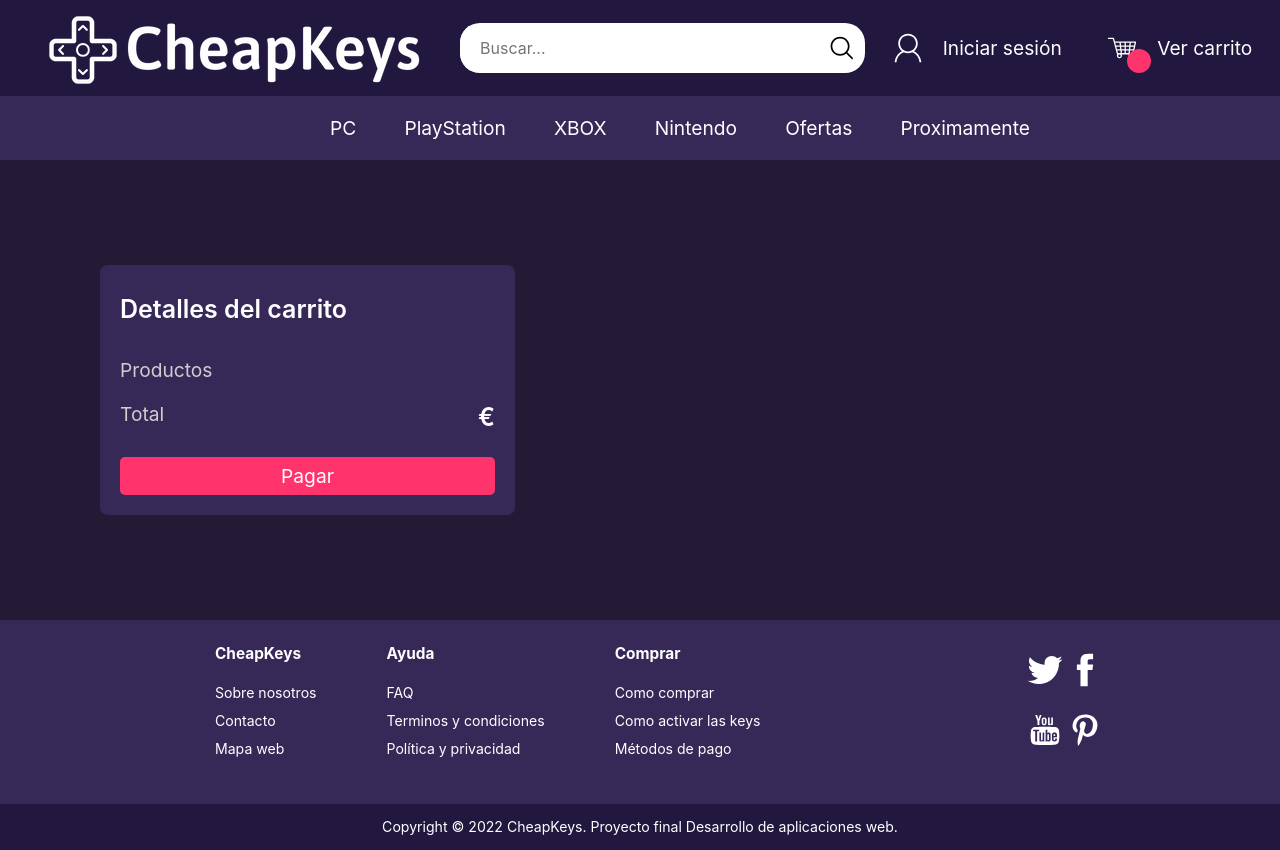
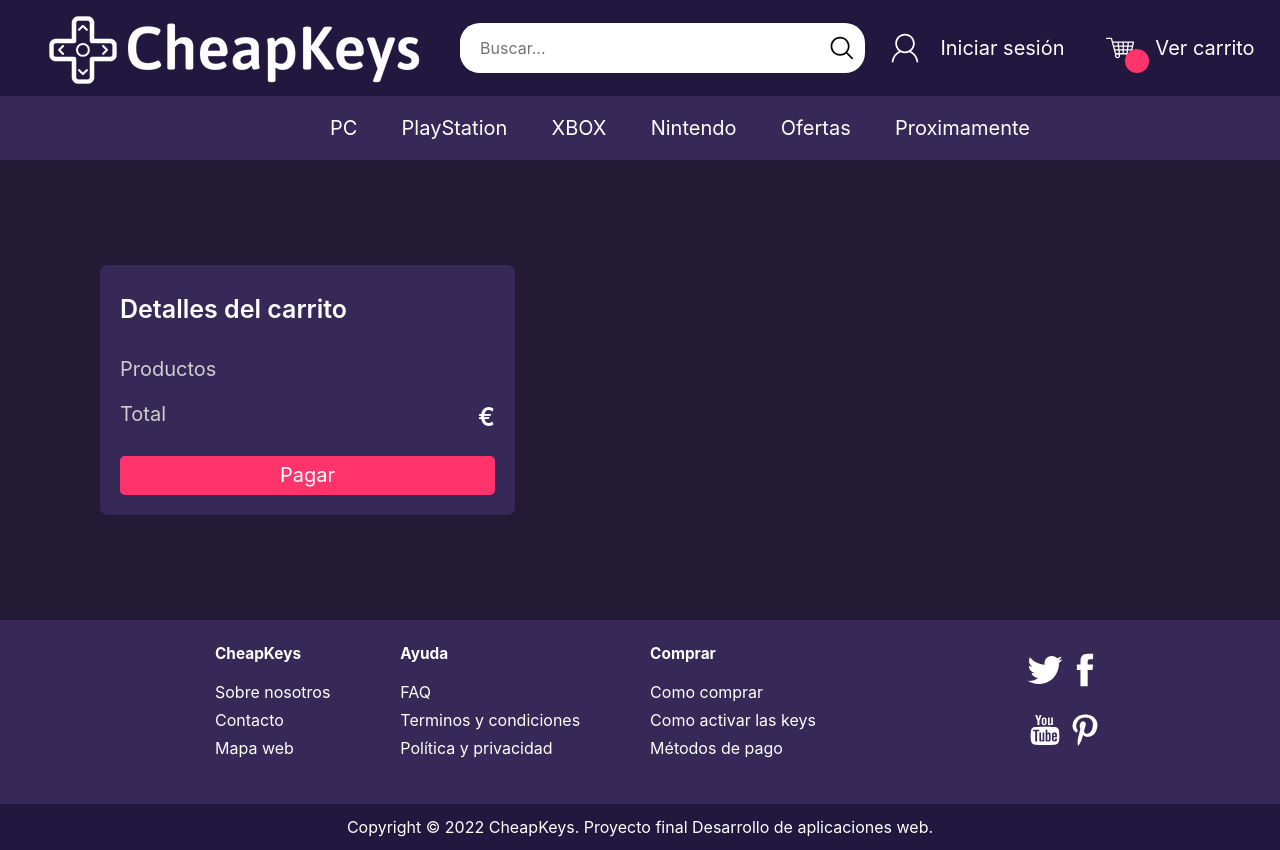
Before and after one commit to SagAraque/CheapKeys, a Symfony app: template templates/cart.html.twig in a window 1280 px wide. Run offline with Twig, Linux system fonts and the light colour scheme; the template is opened without the code that fills it, so the values that code supplies are empty; style sheets or scripts are compiled from the project's sources; some libraries are stand-ins or nearby versions.

Commit message:
Changed texts clamp property

```diff
--- a/public/static/sass/_var.scss
+++ b/public/static/sass/_var.scss
@@ -12,8 +12,8 @@ $red: #fc4141;
 
 // Fonts
 
-$text: clamp(12px, 1.1vw, 16px);
-$text20: clamp(14px, 1.5vw, 20px);
+$text: clamp(12px, 1.4vw, 16px);
+$text20: clamp(14px, 2vw, 20px);
 $label: clamp(14px, 1.2vw, 18px);
-$title: clamp(16px, 2.2vw, 35px);
+$title: clamp(16px, 3vw, 35px);
 $title25: clamp(16px, 2.8vw, 25px)
```
